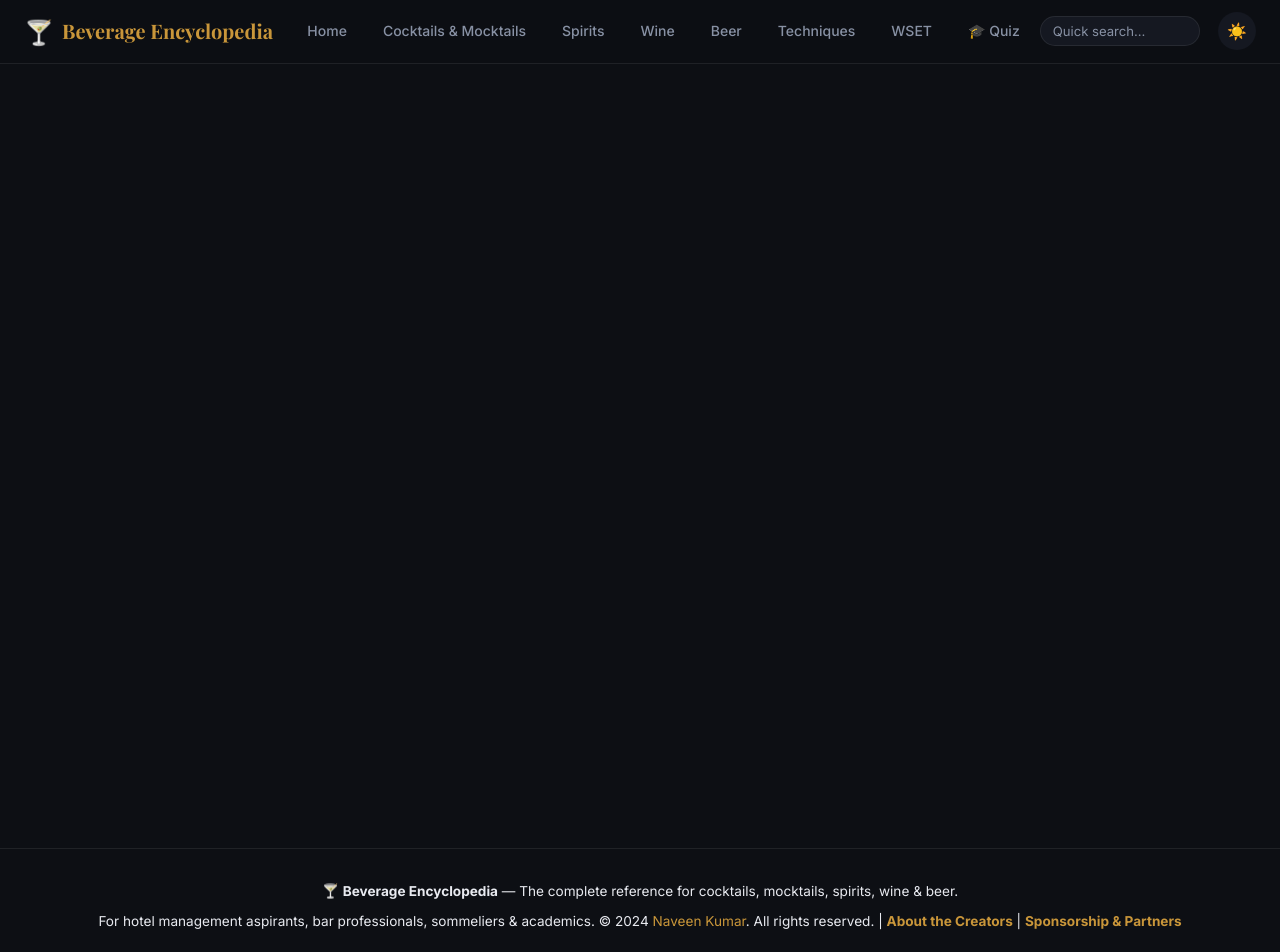
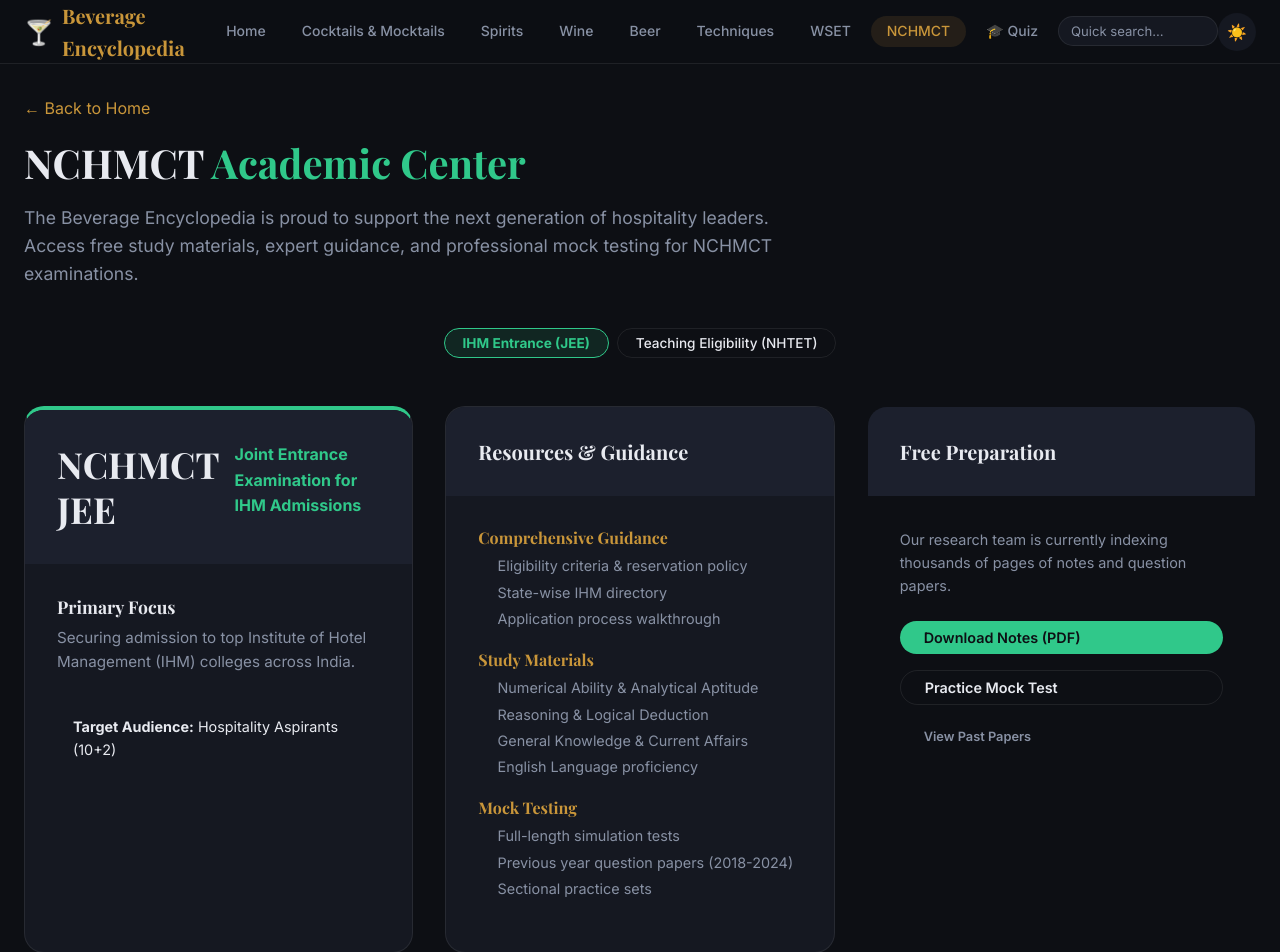
Before and after one commit to Naveenk1013/bevpedia, a React (Vite) app: page /nchmct in a window 1280 px wide. Shown: the top 952 px of the page. Built offline with nearby package versions, Linux system fonts and the light colour scheme.

Commit message:
feat: add NCHMCT Academic Center and fix Glossary link

```diff
--- a/src/App.jsx
+++ b/src/App.jsx
@@ -12,6 +12,8 @@
 import WSETMockTestPage from './pages/WSETMockTestPage';
 import AboutPage from './pages/AboutPage';
 import SponsorshipPage from './pages/SponsorshipPage';
+import GlossaryPage from './pages/GlossaryPage';
+import NCHMCTPage from './pages/NCHMCTPage';
 
 export default function App() {
   const [theme, setTheme] = useState(() => localStorage.getItem('theme') || 'dark');
@@ -49,6 +51,8 @@
           <Route path="/techniques" element={<TechniquesPage />} />
           <Route path="/quiz" element={<QuizPage />} />
           <Route path="/wset" element={<WSETMockTestPage />} />
+          <Route path="/glossary" element={<GlossaryPage />} />
+          <Route path="/nchmct" element={<NCHMCTPage />} />
           <Route path="/about" element={<AboutPage />} />
           <Route path="/sponsors" element={<SponsorshipPage />} />
         </Routes>
--- a/src/components/Navbar.jsx
+++ b/src/components/Navbar.jsx
@@ -9,6 +9,7 @@
   { to: '/beer', label: 'Beer' },
   { to: '/techniques', label: 'Techniques' },
   { to: '/wset', label: 'WSET' },
+  { to: '/nchmct', label: 'NCHMCT' },
   { to: '/quiz', label: '🎓 Quiz' },
 ];
 
--- a/src/pages/HomePage.jsx
+++ b/src/pages/HomePage.jsx
@@ -11,6 +11,7 @@
   { icon: '🍺', name: 'Beer', path: '/beer', count: '12+', colour: '#d97b30', desc: 'Ales, lagers, stouts, IPAs & sours' },
   { icon: '🔪', name: 'Techniques', path: '/techniques', count: '15', colour: '#3a9fd6', desc: 'Professional bartending methods' },
   { icon: '📖', name: 'Glossary', path: '/glossary', count: '80+', colour: '#8891a4', desc: 'A–Z bar & beverage terminology' },
+  { icon: '🏛️', name: 'NCHMCT', path: '/nchmct', count: 'JEE/NHTET', colour: '#30c88a', desc: 'Academic guidance & mock testing' },
   { icon: '🎓', name: 'Quiz', path: '/quiz', count: '20 Qs', colour: '#e05c5c', desc: 'Test your beverage knowledge' },
 ];
 
@@ -207,7 +208,7 @@
               </p>
               <div style={{ display: 'flex', gap: '1rem', marginTop: '1.25rem', flexWrap: 'wrap' }}>
                 <button className="btn btn-primary" onClick={() => navigate('/techniques')}>View Techniques</button>
-                <button className="btn btn-outline" onClick={() => navigate('/techniques?tab=glossary')}>Glossary A–Z</button>
+                <button className="btn btn-outline" onClick={() => navigate('/glossary')}>Glossary A–Z</button>
                 <button className="btn btn-outline" onClick={() => navigate('/quiz')}>Practice Quiz</button>
               </div>
             </div>
--- /dev/null
+++ b/src/pages/NCHMCTPage.jsx
@@ -0,0 +1,173 @@
+import { useState } from 'react';
+import { motion, AnimatePresence } from 'framer-motion';
+import { Link } from 'react-router-dom';
+
+const EXAM_DATA = {
+  jee: {
+    title: 'NCHMCT JEE',
+    subtitle: 'Joint Entrance Examination for IHM Admissions',
+    color: '#30c88a',
+    target: 'Hospitality Aspirants (10+2)',
+    focus: 'Securing admission to top Institute of Hotel Management (IHM) colleges across India.',
+    features: [
+      {
+        name: 'Comprehensive Guidance',
+        items: ['Eligibility criteria & reservation policy', 'State-wise IHM directory', 'Application process walkthrough']
+      },
+      {
+        name: 'Study Materials',
+        items: ['Numerical Ability & Analytical Aptitude', 'Reasoning & Logical Deduction', 'General Knowledge & Current Affairs', 'English Language proficiency']
+      },
+      {
+        name: 'Mock Testing',
+        items: ['Full-length simulation tests', 'Previous year question papers (2018-2024)', 'Sectional practice sets']
+      }
+    ]
+  },
+  nhtet: {
+    title: 'NHTET',
+    subtitle: 'National Hospitality Teachers Eligibility Test',
+    color: '#7c5cfc',
+    target: 'Graduates & Industry Professionals',
+    focus: 'Qualifying to teach in NCHMCT-affiliated government institutes.',
+    features: [
+      {
+        name: 'Teaching Career Path',
+        items: ['Certification for Teaching Associates', 'Eligibility for Assistant Lecturer positions', 'Exam patterns and frequency']
+      },
+      {
+        name: 'Expert Curriculum',
+        items: ['Teaching & Research Aptitude', 'Hospitality Administration', 'Food Production & Beverage Service specialization']
+      },
+      {
+        name: 'Professional Resources',
+        items: ['Pedagogy study materials', 'Mock exams for Paper I, II & III', 'Interview preparation guides']
+      }
+    ]
+  }
+};
+
+export default function NCHMCTPage() {
+  const [activeTab, setActiveTab] = useState('jee');
+  const data = EXAM_DATA[activeTab];
+
+  return (
+    <div className="container" style={{ paddingTop: '2rem', paddingBottom: '4rem' }}>
+      <header className="page-header animate-fade-up">
+        <Link to="/" style={{ color: 'var(--clr-accent)', textDecoration: 'none', marginBottom: '1rem', display: 'inline-block' }}>
+          ← Back to Home
+        </Link>
+        <h1 style={{ fontFamily: 'var(--font-display)', fontSize: '2.5rem', marginBottom: '1rem' }}>
+          NCHMCT <span style={{ color: 'var(--clr-accent3)' }}>Academic Center</span>
+        </h1>
+        <p className="text-muted" style={{ maxWidth: '800px', lineHeight: '1.6', fontSize: '1.1rem' }}>
+          The Beverage Encyclopedia is proud to support the next generation of hospitality leaders.
+          Access free study materials, expert guidance, and professional mock testing for NCHMCT examinations.
+        </p>
+      </header>
+
+      {/* Selector Tabs */}
+      <div className="filter-bar animate-fade-up" style={{ marginTop: '2.5rem', justifyContent: 'center' }}>
+        <button
+          className={`filter-pill ${activeTab === 'jee' ? 'active' : ''}`}
+          onClick={() => setActiveTab('jee')}
+          style={{
+            borderColor: activeTab === 'jee' ? EXAM_DATA.jee.color : 'var(--clr-border)',
+            backgroundColor: activeTab === 'jee' ? `${EXAM_DATA.jee.color}20` : 'transparent',
+            color: activeTab === 'jee' ? EXAM_DATA.jee.color : 'var(--clr-text)'
+          }}
+        >
+          IHM Entrance (JEE)
+        </button>
+        <button
+          className={`filter-pill ${activeTab === 'nhtet' ? 'active' : ''}`}
+          onClick={() => setActiveTab('nhtet')}
+          style={{
+            borderColor: activeTab === 'nhtet' ? EXAM_DATA.nhtet.color : 'var(--clr-border)',
+            backgroundColor: activeTab === 'nhtet' ? `${EXAM_DATA.nhtet.color}20` : 'transparent',
+            color: activeTab === 'nhtet' ? EXAM_DATA.nhtet.color : 'var(--clr-text)'
+          }}
+        >
+          Teaching Eligibility (NHTET)
+        </button>
+      </div>
+
+      <AnimatePresence mode="wait">
+        <motion.div
+          key={activeTab}
+          initial={{ opacity: 0, y: 20 }}
+          animate={{ opacity: 1, y: 0 }}
+          exit={{ opacity: 0, y: -20 }}
+          transition={{ duration: 0.3 }}
+          className="wset-content-grid"
+          style={{ marginTop: '3rem' }}
+        >
+          {/* Main Info Card */}
+          <div className="detail-card" style={{ borderTop: `4px solid ${data.color}` }}>
+            <div className="detail-card-header">
+              <h2 style={{ fontFamily: 'var(--font-display)', margin: 0 }}>{data.title}</h2>
+              <p style={{ color: data.color, fontWeight: 'bold' }}>{data.subtitle}</p>
+            </div>
+            <div className="detail-card-body">
+              <h3 style={{ fontSize: '1.1rem', marginBottom: '0.5rem' }}>Primary Focus</h3>
+              <p className="text-muted" style={{ fontSize: '0.95rem', lineHeight: '1.6' }}>{data.focus}</p>
+
+              <div style={{ marginTop: '1.5rem', padding: '1rem', background: 'var(--clr-surface-alt)', borderRadius: '12px' }}>
+                <p style={{ margin: 0, fontSize: '0.9rem' }}><strong>Target Audience:</strong> {data.target}</p>
+              </div>
+            </div>
+          </div>
+
+          {/* Features / Syllabus Card */}
+          <div className="detail-card">
+            <div className="detail-card-header">
+              <h3 style={{ fontFamily: 'var(--font-display)', margin: 0 }}>Resources & Guidance</h3>
+            </div>
+            <div className="detail-card-body">
+              {data.features.map((feature, idx) => (
+                <div key={idx} style={{ marginBottom: '1.25rem' }}>
+                  <h4 style={{ fontSize: '1rem', color: 'var(--clr-accent)', marginBottom: '0.4rem' }}>{feature.name}</h4>
+                  <ul style={{ margin: 0, paddingLeft: '1.2rem', fontSize: '0.9rem', color: 'var(--clr-text-muted)' }}>
+                    {feature.items.map((item, i) => <li key={i} style={{ marginBottom: '0.2rem' }}>{item}</li>)}
+                  </ul>
+                </div>
+              ))}
+            </div>
+          </div>
+
+          {/* Action Card */}
+          <div className="detail-card" style={{ background: 'var(--clr-surface-alt)', borderColor: 'transparent' }}>
+            <div className="detail-card-header">
+              <h3 style={{ fontFamily: 'var(--font-display)', margin: 0 }}>Free Preparation</h3>
+            </div>
+            <div className="detail-card-body">
+              <p style={{ fontSize: '0.9rem', color: 'var(--clr-text-muted)', marginBottom: '1.5rem' }}>
+                Our research team is currently indexing thousands of pages of notes and question papers.
+              </p>
+              <div style={{ display: 'grid', gap: '1rem' }}>
+                <button className="btn btn-primary" style={{ background: data.color, width: '100%' }}>Download Notes (PDF)</button>
+                <button className="btn btn-outline" style={{ width: '100%' }}>Practice Mock Test</button>
+                <button className="btn btn-ghost" style={{ width: '100%', fontSize: '0.8rem' }}>View Past Papers</button>
+              </div>
+            </div>
+          </div>
+        </motion.div>
+      </AnimatePresence>
+
+      <section style={{ marginTop: '5rem', textAlign: 'center' }}>
+        <div style={{
+          padding: '3rem',
+          background: 'linear-gradient(135deg, rgba(48, 200, 138, 0.05), rgba(124, 92, 252, 0.05))',
+          borderRadius: '24px',
+          border: '1px solid var(--clr-border)'
+        }}>
+          <h2 style={{ fontFamily: 'var(--font-display)', marginBottom: '1rem' }}>Help Us Expand</h2>
+          <p className="text-muted" style={{ maxWidth: '600px', margin: '0 auto 2rem', lineHeight: '1.6' }}>
+            Are you a student or professional with quality study materials? Contribute to our open encyclopedia and help thousands of learners.
+          </p>
+          <button className="btn btn-outline">Submit Study Material</button>
+        </div>
+      </section>
+    </div>
+  );
+}
```
